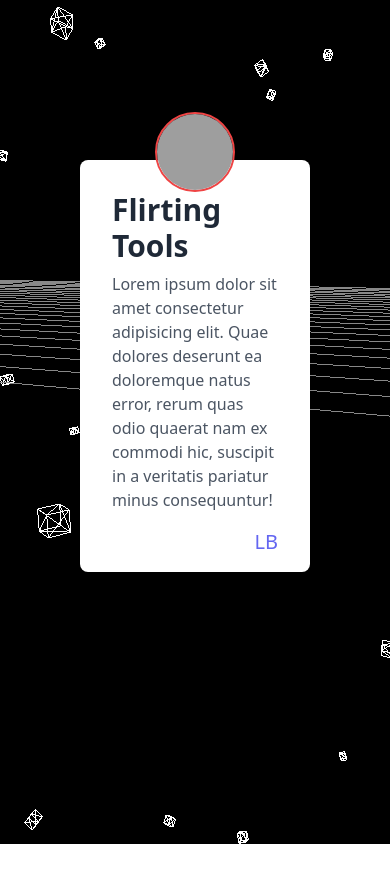
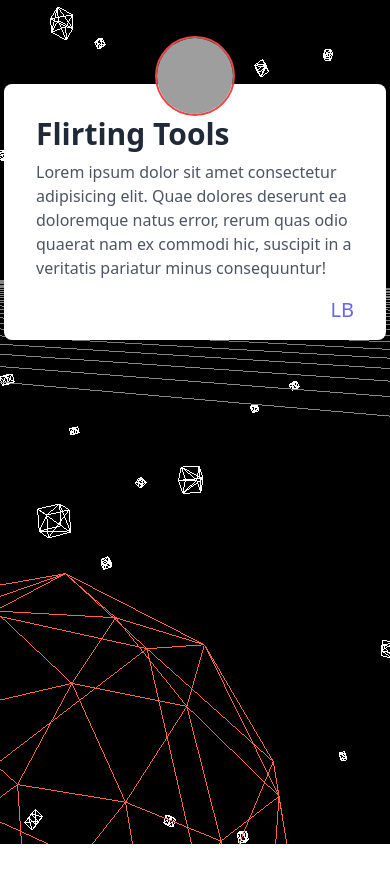
Before and after one commit to aanunez/three-demo, a website built with Vite: page index.html in a window 390 px wide. Shown: the top 882 px of the page. Built offline with nearby package versions, Linux system fonts and the light colour scheme; grey boxes are pictures that could not be loaded; animation ran at ten frames a second.

Commit message:
mobile corrections

```diff
--- a/index.html
+++ b/index.html
@@ -8,8 +8,8 @@
   <title>Three Neat Demo</title>
 </head>
 
-<body class="p-20">
-  <div class="grid grid-cols-1 lg:grid-cols-3 gap-6">
+<body class="sm:p-20 p-1">
+  <div class="grid grid-cols-1 lg:grid-cols-3 lg:gap-6">
     <div class="max-w-md py-4 px-8 bg-white shadow-lg rounded-lg my-20">
       <div class="flex justify-center lg:justify-end -mt-16">
         <img class="w-20 h-20 object-cover rounded-full border-2 border-red-500"
--- a/main.js
+++ b/main.js
@@ -1,11 +1,16 @@
 import './style.css'
 import * as THREE from 'three';
-import { OrbitControls } from 'three/examples/jsm/controls/OrbitControls';
+
+var scene, camera, renderer, sphere;
+
+init();
+
+function init() {
 
   // Basic Setup
-const scene = new THREE.Scene();
-const camera = new THREE.PerspectiveCamera(75, window.innerWidth / window.innerHeight, 0.1, 1000);
-const renderer = new THREE.WebGLRenderer({
+  scene = new THREE.Scene();
+  camera = new THREE.PerspectiveCamera(75, window.innerWidth / window.innerHeight, 0.1, 1000);
+  renderer = new THREE.WebGLRenderer({
     canvas: document.querySelector('#canvas'),
   });
 
@@ -17,15 +22,27 @@ camera.lookAt(0, 0, 0)
   // Sphere Gemometry
   const geometry = new THREE.IcosahedronGeometry(10, 1);
   const material = new THREE.MeshBasicMaterial({ color: 0xff6347, wireframe: true });
-const sphere = new THREE.Mesh(geometry, material);
+  sphere = new THREE.Mesh(geometry, material);
+  if (isMobile()) {
     sphere.position.set(25, 10, -5);
+  } else {
+    sphere.position.set(0, -10, 20);
+  }
 
   scene.add(sphere);
 
   // Grid
   const grid = new THREE.GridHelper(250, 50);
   scene.add(grid);
-//const controls = new OrbitControls(camera, renderer.domElement);
+
+  // Space junk
+  Array(800).fill().forEach(() => addCube());
+
+  // Loop
+  animate();
+  document.body.onscroll = moveCamera;
+
+}
 
 function addCube() {
   const geometry = new THREE.BoxGeometry(10, 10, 10);
@@ -38,9 +55,7 @@ function addCube() {
 
   scene.add(cube);
 }
-Array(800).fill().forEach(() => addCube());
 
-// Main animate loop
 function animate() {
 
   if (window.innerWidth != renderer.innerWidth || window.innerHeight != renderer.innerHeight) {
@@ -53,9 +68,14 @@ function animate() {
   sphere.rotation.y -= 0.005;
   sphere.rotation.z += 0.01;
 
-  //controls.update();
   renderer.render(scene, camera);
   requestAnimationFrame(animate);
+}
+
+function isMobile() {
+  return [/Android/i, /iPhone/i].some((t) => {
+    return navigator.userAgent.match(t);
+  });
 }
 
 function moveCamera() {
@@ -64,6 +84,3 @@ function moveCamera() {
   //camera.position.x = 10 + (t * 0.01);
   camera.position.y = 10 + (t * 0.05);
 }
-
-animate();
-document.body.onscroll = moveCamera;
```
Lines whose indentation alone changed are shown as unchanged.
